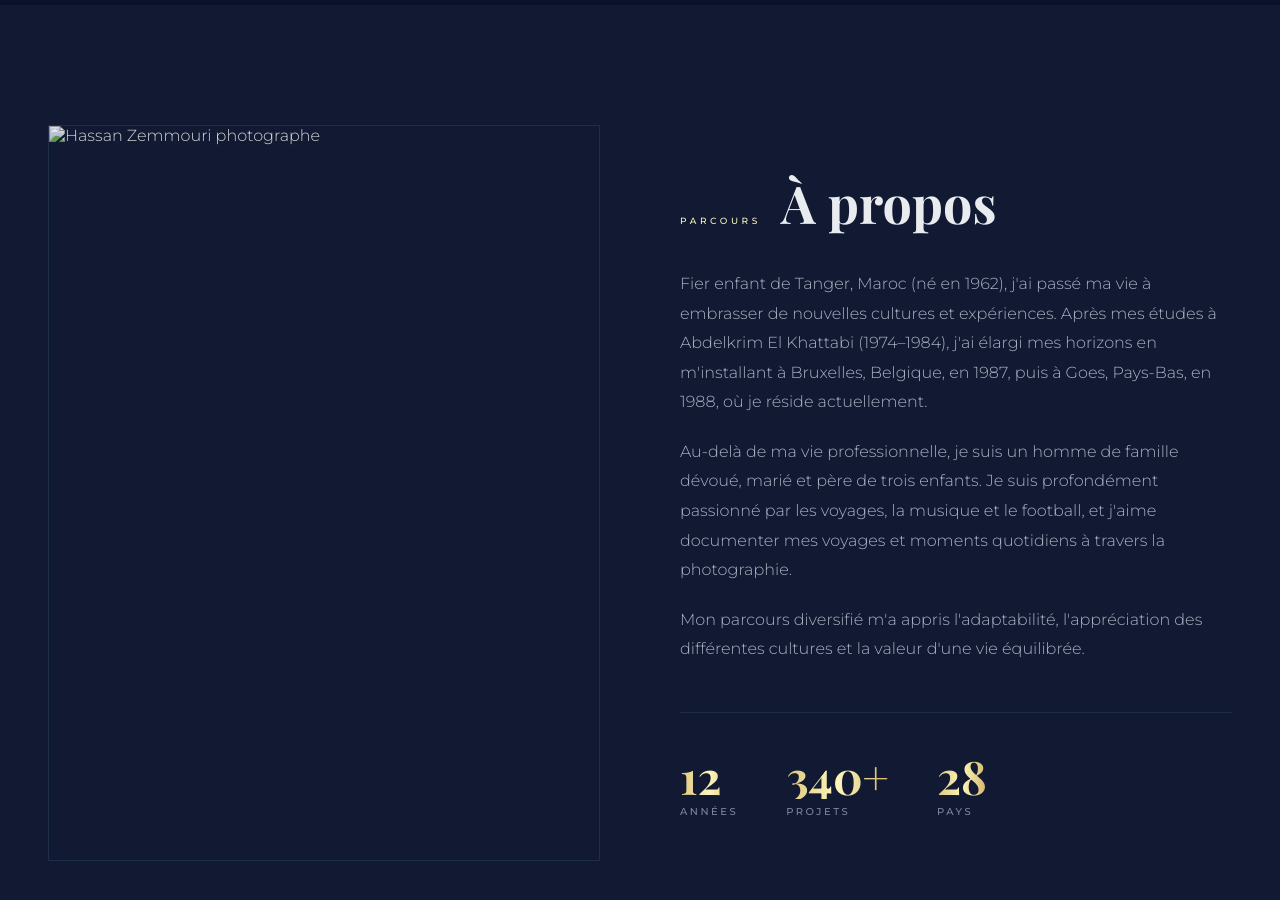
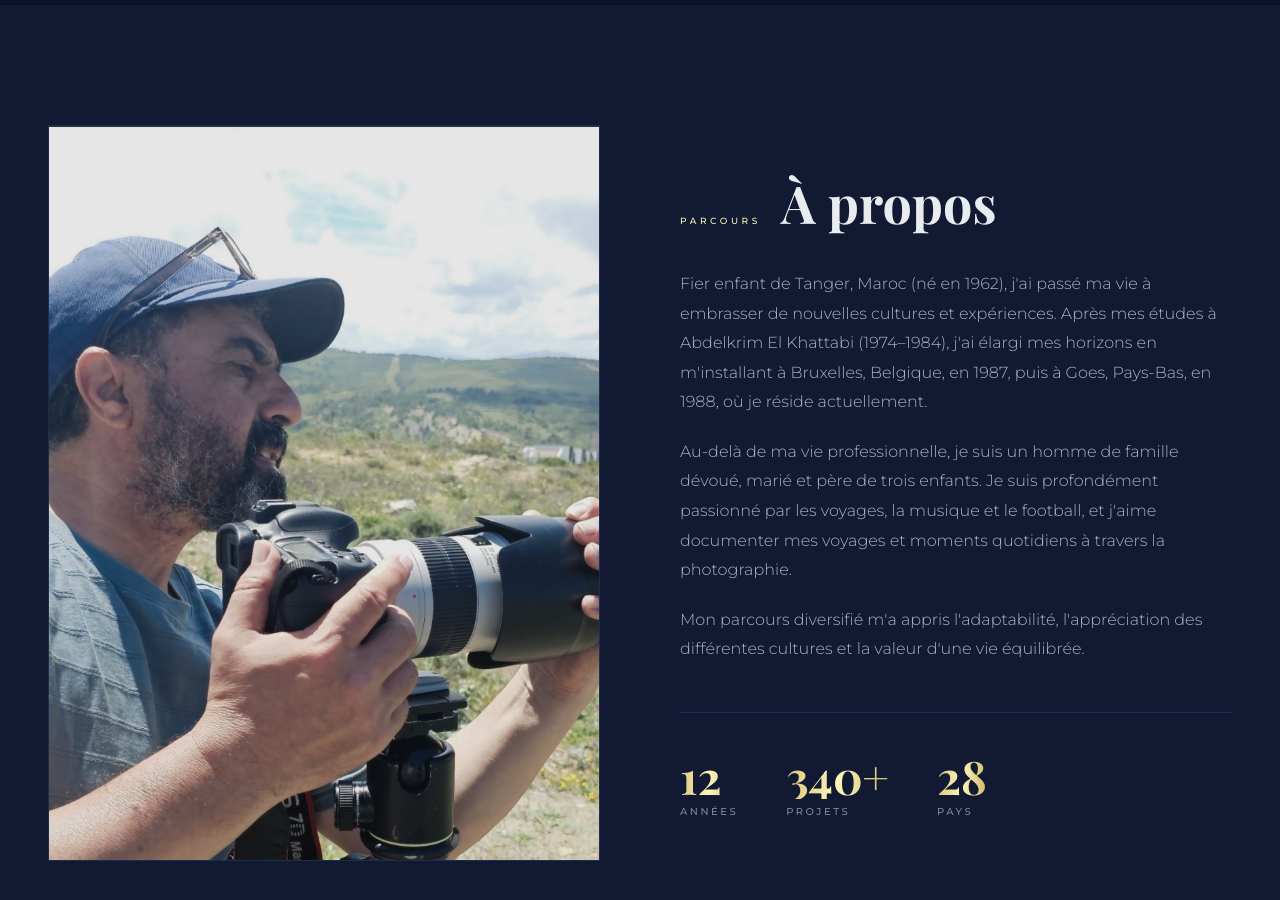
Before and after one commit to ucfzem/photographer, a plain HTML site: page index.html in a window 1280 px wide. Shown: the part 7800-8700 px from the top of the page. Drawn offline with nearby package versions, Linux system fonts and the light colour scheme; a web font is replaced by a local one.

Commit message:
fix: remove broken WebP source for bio image

```diff
--- a/index.html
+++ b/index.html
@@ -1128,7 +1128,7 @@
 <section id="apropos">
   <div class="apropos-inner">
     <div class="apropos-img">
-      <picture><source srcset="bio.webp" type="image/webp"><img src="bio.jpg" alt="Hassan Zemmouri photographe" loading="lazy"></picture>
+      <img src="bio.jpg" alt="Hassan Zemmouri photographe" loading="lazy">
     </div>
     <div class="apropos-text">
       <div class="section-header" style="margin-bottom: 0;">
```
